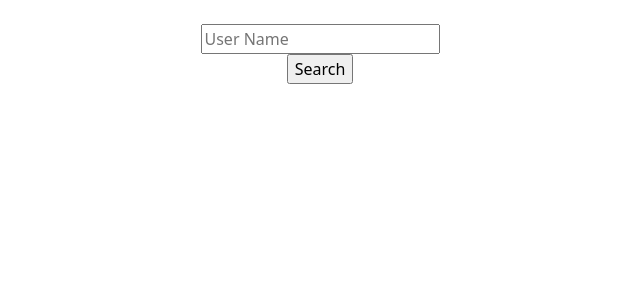
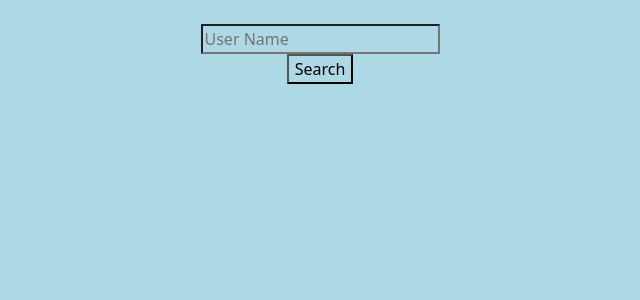
Before and after one commit to matheshyogeswaran/git_public_repo, a React (Create React App) app: page / in a window 1280 px wide. Shown: the top 300 px of the page, without its empty margins (320-960 px from the left). Built offline with nearby package versions, Linux system fonts and the light colour scheme.

Commit message:
bg color change

```diff
--- a/src/App.css
+++ b/src/App.css
@@ -1,5 +1,9 @@
+*{
+  background-color: lightblue;
+}
 .App {
   text-align: center;
+
 }
 
 .App-logo {
--- a/src/index.css
+++ b/src/index.css
@@ -5,6 +5,7 @@ body {
     sans-serif;
   -webkit-font-smoothing: antialiased;
   -moz-osx-font-smoothing: grayscale;
+
 }
 
 code {
```
